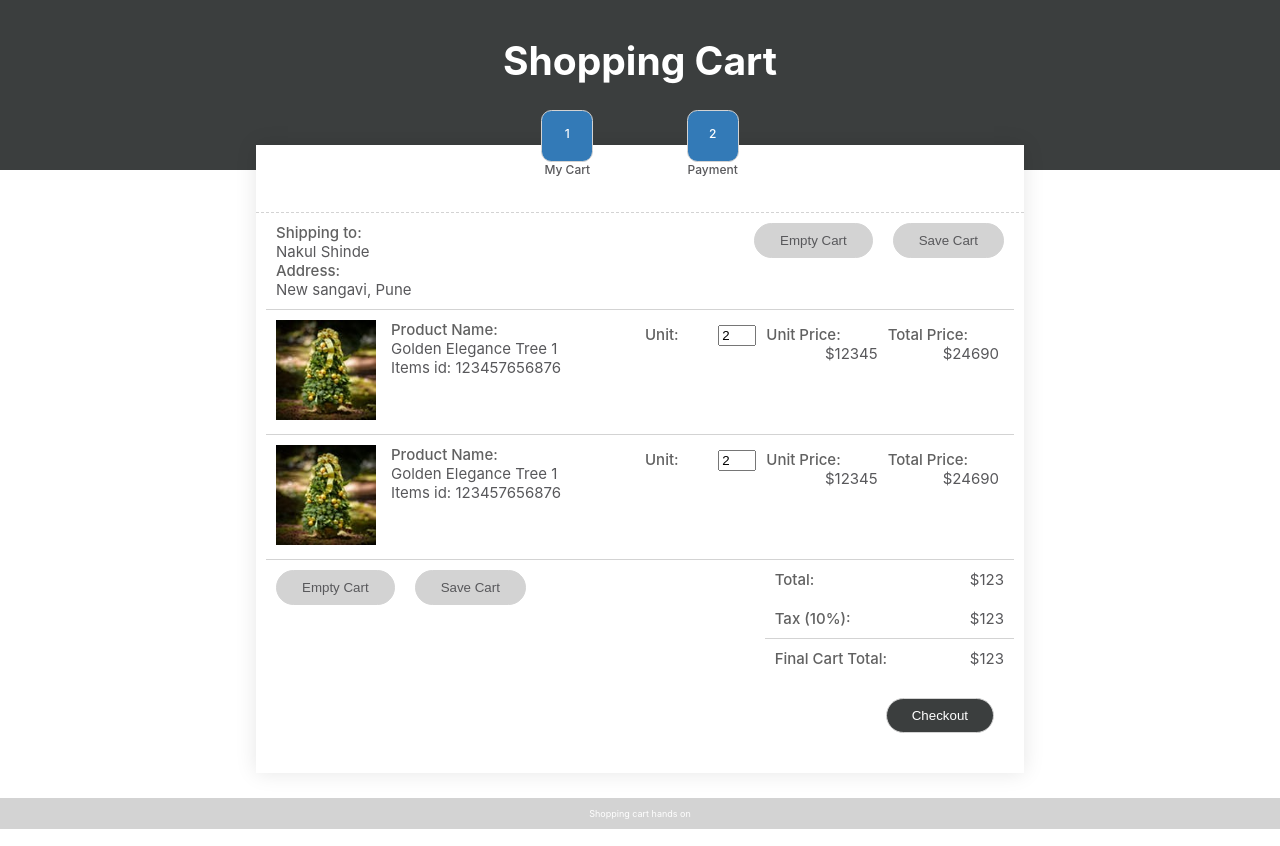
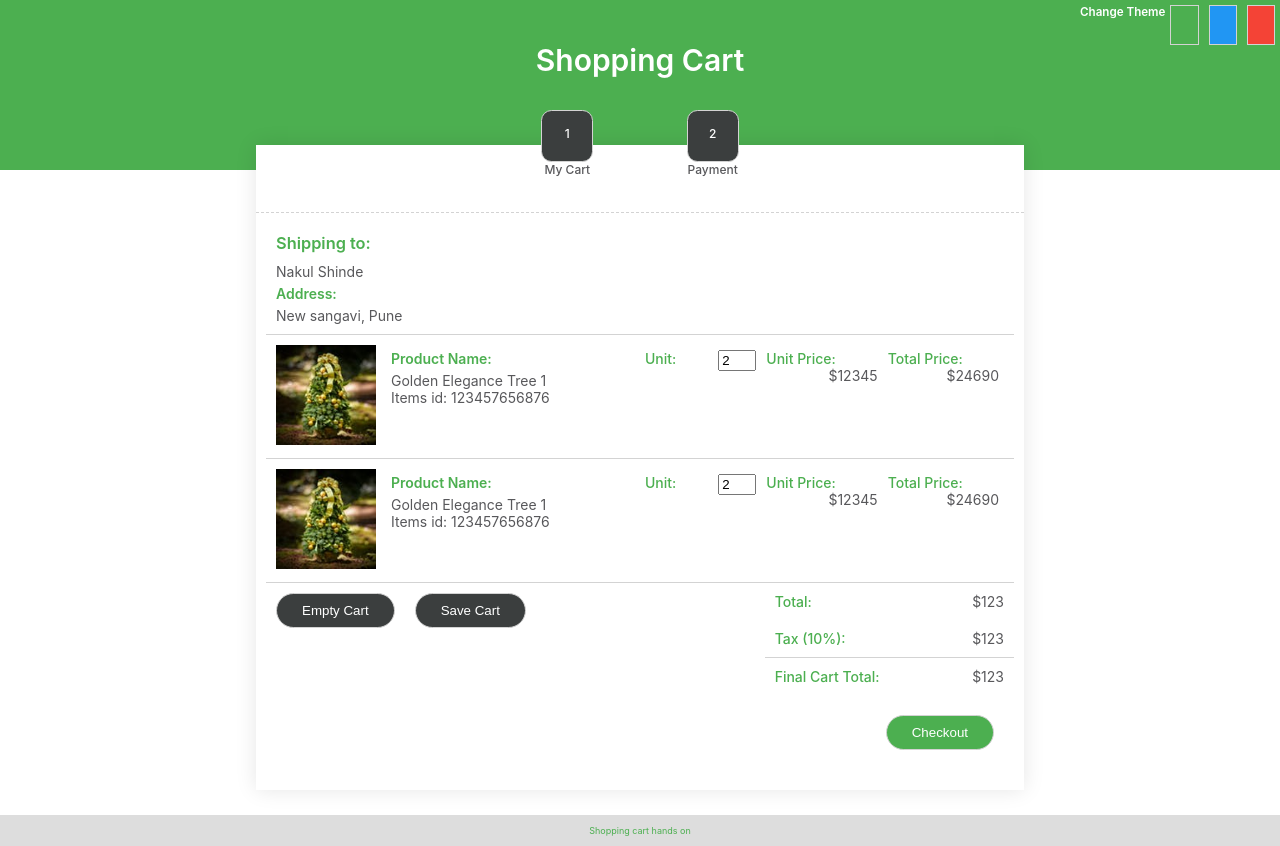
Before and after one commit to NakulShinde/shopping-cart, a React (Create React App) app: page / in a window 1280 px wide. Built offline with nearby package versions, Linux system fonts and the light colour scheme.

Commit message:
Theme change support with css var

```diff
--- a/src/App.css
+++ b/src/App.css
@@ -9,27 +9,35 @@
 
     --gray-shade-1: #929292;
     --gray-shade-2: #d3d3d3;
+    --gray-shade-3: #dddddd;
 
     --green-shade-1: #4CAF50;
     --green-shade-2: #75d407;
 
-    --button-default-background: #d3d3d3;
-    --button-default-background-hover: #3B3E3E;
-    --button-primary-background: #3B3E3E;
-    --button-primary-background-hover: #3b3e3eb3;
+    --box-shadow: 0 0 20px 0 rgba(0,0,0,.1);
 
-    --cart-step-background : #337ab7;
-    --cart-step-background-hover : #286090;
+    --border-style: 1px solid var(--gray-shade-2);
+
+    --button-default-background: #3B3E3E;
+    --button-default-background-hover: #d3d3d3;
+    --button-primary-background-hover: #3B3E3E;
+    --cart-step-background: #3B3E3E;
+    --cart-step-background-hover: #FFFFFF;
 
     --text-color: #58585b;
-    --heading-text-color: #616161;
-    --sub-heading-text-color: #58585b;
+    --footer-background-color: #dddddd;
 
-    --header-background-color: #3B3E3E;
+    --button-primary-background: #4CAF50;
+    --text-color-heading: #4CAF50;
+    --header-background-color: #4CAF50;
+/*
+    --button-primary-background: #f44336;
+    --text-color-heading: #f44336;
+    --header-background-color: #f44336;
 
-    --box-shadow : 0 0 20px 0 rgba(0,0,0,.1);
-
-    --border-style: 1px solid var(--gray-shade-2)
+    --button-primary-background: #2196F3;
+    --text-color-heading: #2196F3;
+    --header-background-color: #2196F3; */
 }
 
 body,
@@ -37,23 +45,28 @@ html {
     margin: 0;
     padding: 0;
     color: var(--text-color);
+    font-weight: 400;
+    font-size: 14px;
+}
+
+h1,
+h2,
+h3 {
+    color: var(--text-color-heading);
+    margin: 10px 0;
+    font-weight: 600;
+}
+h4,
+h5,
+h6 {
+    color: var(--text-color-heading);
+    margin: 5px 0;
+    font-weight: 600;
 }
 
 .app-logo {
     animation: App-logo-spin infinite 20s linear;
     height: 40vmin;
-}
-
-.app-header {
-    background-color: var(--header-background-color);
-    min-height: 15vh;
-    display: flex;
-    flex-direction: column;
-    align-items: center;
-    justify-content: center;
-    font-size: calc(10px + 2vmin);
-    color: var(--white-color);
-    padding-bottom: 50px;
 }
 
 .app-main {
@@ -62,13 +75,12 @@ html {
 
 .label {
     font-weight: 500;
-  color: var(--heading-text-color);
+    color: var(--text-color-heading);
 }
 .label-price-container span:nth-child(1) {
     font-weight: 500;
-  color: var(--heading-text-color);
+    color: var(--text-color-heading);
 }
-
 .label-price-container span:nth-child(2) {
     float: right;
 }
@@ -89,16 +101,16 @@ html {
     color: var(--text-color);
     border: var(--border-style);
 }
-
 .button:hover {
     color: var(--white-color);
 }
 
 .botton-default {
+    color: var(--white-color);
     background-color: var(--button-default-background);
 }
-
 .botton-default:hover {
+    color: var(--black-color);
     background-color: var(--button-default-background-hover);
 }
 
@@ -106,7 +118,6 @@ html {
     color: var(--white-color);
     background-color: var(--button-primary-background);
 }
-
 .botton-primary:hover {
     background-color: var(--button-primary-background-hover);
 }
@@ -117,28 +128,15 @@ html {
     background-color: var(--white-color);
     box-shadow: var(--box-shadow);
     padding-bottom: 20px;
-    font-size: 15px;
 }
 
-.userDetails {
-  display: flex;
-  margin: 0 10px;
-  border-bottom: var(--border-style);
-}
-.userDetailsLeft {
-  flex: 1;
-  padding: 10px;
-}
-.userDetailsRight {
-  flex: 1;
-  text-align: right;
-}
+
 .app-footer {
-    background-color: var(--gray-shade-2);
+    background-color: var(--footer-background-color);
     width: 100%;
     font-size: xx-small;
     padding: 10px 0;
-    color: var(--white-color);
+    color: var(--text-color-heading);
     text-align: center;
 }
 
@@ -146,7 +144,6 @@ html {
     color: #61dafb;
     color: #3898EC;
 }
-
 @media screen and (max-width: 767px) {
     .app-main {
         margin: 10px;
--- a/src/App.js
+++ b/src/App.js
@@ -1,34 +1,22 @@
 import React, {Component} from 'react';
 import './App.css';
 
+import AppHeader from './components/AppHeader'
 import ShoppingCartProductDetails from './components/ShoppingCartProductDetails'
 import ShoppingCartFooter from './components/ShoppingCartFooter'
 import ShoppingCartSteps from './components/ShoppingCartSteps'
+import UserShippingDetails from './components/UserShippingDetails'
 
 class App extends Component {
+
     render() {
         return (
             <div className="app">
-                <header className="app-header">
-                    <h2>
-                        Shopping Cart
-                    </h2>
-                </header>
+            <AppHeader></AppHeader>
                 <main className="app-main">
                     <div className="cart-content">
                         <ShoppingCartSteps></ShoppingCartSteps>
-                        <div className="userDetails">
-                            <div className="userDetailsLeft">
-                                <div className="label">Shipping to:</div>
-                                <span>Nakul Shinde</span>
-                                <div className="label">Address:</div>
-                                <span>New sangavi, Pune</span>
-                            </div>
-                            <div className="userDetailsRight">
-                                <button className="button botton-default">Empty Cart</button>
-                                <button className="button botton-default">Save Cart</button>
-                            </div>
-                        </div>
+                        <UserShippingDetails></UserShippingDetails>
                         <ShoppingCartProductDetails></ShoppingCartProductDetails>
                         <ShoppingCartProductDetails></ShoppingCartProductDetails>
                         <ShoppingCartFooter></ShoppingCartFooter>
--- /dev/null
+++ b/src/components/AppHeader.js
@@ -0,0 +1,32 @@
+import React, {Component} from 'react';
+
+import styles from './AppHeader.module.css'
+
+class AppHeader extends Component {
+    constructor(props) {
+        super(props);
+    }
+    changeTheme(colorCode) {
+        let root = document.documentElement;
+        root.style.setProperty('--button-primary-background', colorCode);
+        root.style.setProperty('--text-color-heading', colorCode);
+        root.style.setProperty('--header-background-color', colorCode);
+    }
+
+    render() {
+        return (
+            <header className={styles.appHeader}>
+                <span>
+                    Shopping Cart
+                </span>
+                <div className={styles.themeSelection}>
+                    <h5>Change Theme</h5>
+                    <div className={[styles.theme, styles.themeGreen].join(' ')} onClick={() => this.changeTheme('#4CAF50')}></div>
+                    <div className={[styles.theme, styles.themeBlue].join(' ')} onClick={() => this.changeTheme('#2196F3')}></div>
+                    <div className={[styles.theme, styles.themeOrange].join(' ')} onClick={() => this.changeTheme('#f44336')}></div>
+                </div>
+            </header>
+
+        )};
+}
+export default AppHeader;
--- /dev/null
+++ b/src/components/AppHeader.module.css
@@ -0,0 +1,43 @@
+
+.appHeader {
+    background-color: var(--header-background-color);
+    min-height: 15vh;
+    display: flex;
+    flex-direction: column;
+    align-items: center;
+    justify-content: center;
+    padding-bottom: 50px;
+}
+.appHeader span {
+    font-size: calc(10px + 2vmin);
+    color: var(--white-color);
+    font-weight: 600;
+    font-size: 30px;
+}
+
+.themeSelection {
+  position: absolute;
+  width: 200px;
+  height: 50px;
+  right: 0;
+  top: 0;
+  display: flex;
+}
+.themeSelection h5{
+  color: var(--white-color);
+}
+.theme {
+  border: var(--border-style);
+  flex: 1;
+  margin: 5px;
+  cursor: pointer;
+}
+.themeGreen {
+  background-color: #4CAF50;
+}
+.themeBlue {
+  background-color: #2196F3;
+}
+.themeOrange {
+  background-color: #f44336;
+}
--- a/src/components/ShoppingCartProductDetails.js
+++ b/src/components/ShoppingCartProductDetails.js
@@ -8,8 +8,7 @@ import {LabelPriceTag} from './shared/CommonTags'
 const ProductNameDetails = (props) => (
     <div className={styles.cartProductName}>
         <div>
-            <span className="label">Product Name:</span>
-            <br></br>
+            <h4>Product Name:</h4>
             <span>
                 {props.product.name}</span>
         </div>
--- a/src/components/ShoppingCartProductDetails.module.css
+++ b/src/components/ShoppingCartProductDetails.module.css
@@ -1,7 +1,3 @@
-
-.cartProductContainer {
-    font-size: 15px;
-}
 
 .cartProduct {
     display: flex;
--- /dev/null
+++ b/src/components/UserShippingDetails.js
@@ -0,0 +1,20 @@
+
+import React from "react"
+import styles from './UserShippingDetails.module.css'
+
+const UserShippingDetails = (props) => {
+    return (
+        <div className={styles.userDetails}>
+            <div className={styles.userDetailsLeft}>
+                <h3>Shipping to:</h3>
+                <span>Nakul Shinde</span>
+                <h4>Address:</h4>
+                <span>New sangavi, Pune</span>
+            </div>
+            <div className={styles.userDetailsRight}>
+            </div>
+        </div>
+    )
+}
+
+export default UserShippingDetails;
--- /dev/null
+++ b/src/components/UserShippingDetails.module.css
@@ -0,0 +1,13 @@
+.userDetails {
+    display: flex;
+    margin: 0 10px;
+    border-bottom: var(--border-style);
+}
+.userDetailsLeft {
+    flex: 1;
+    padding: 10px;
+}
+.userDetailsRight {
+    flex: 1;
+    text-align: right;
+}
```
Lines whose indentation alone changed are shown as unchanged.
